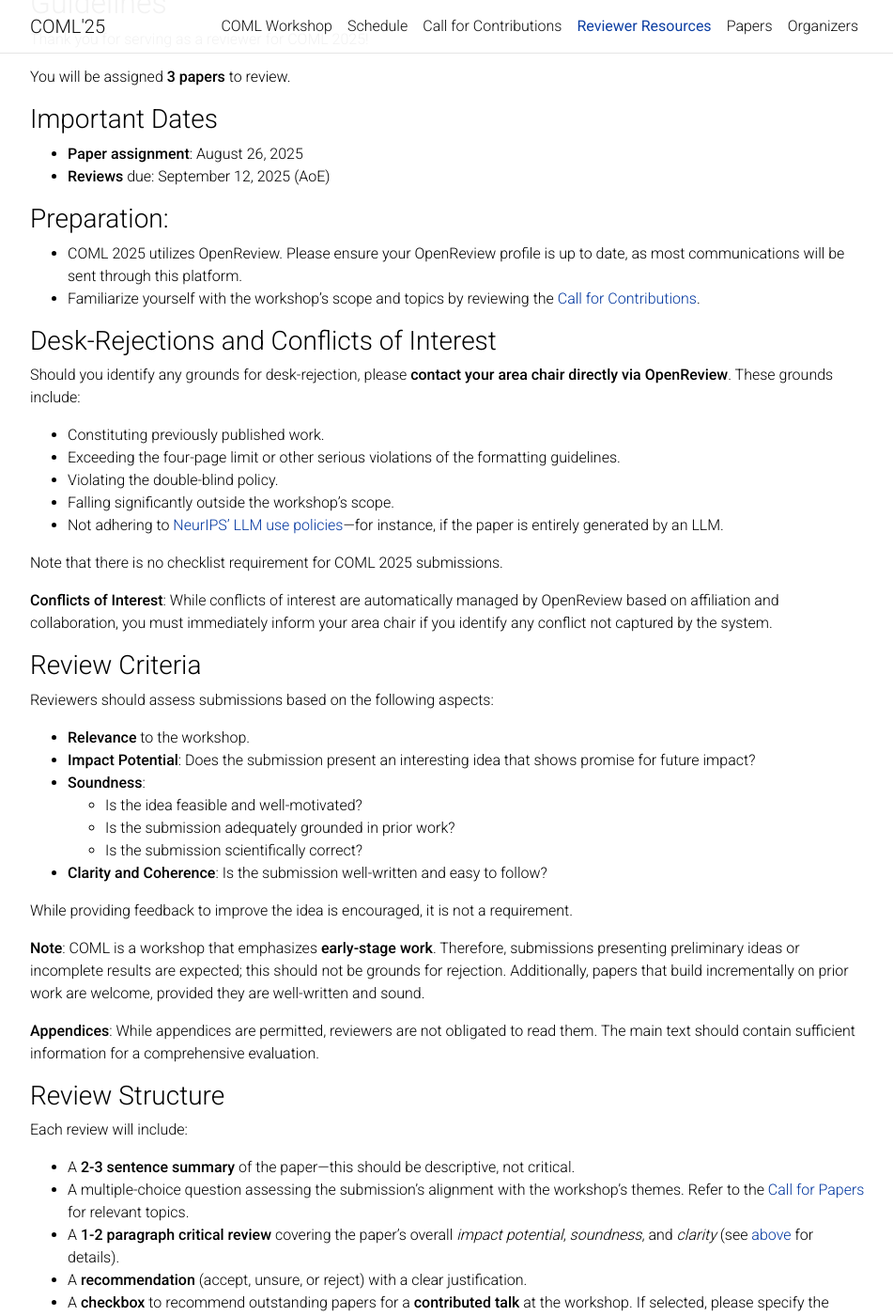
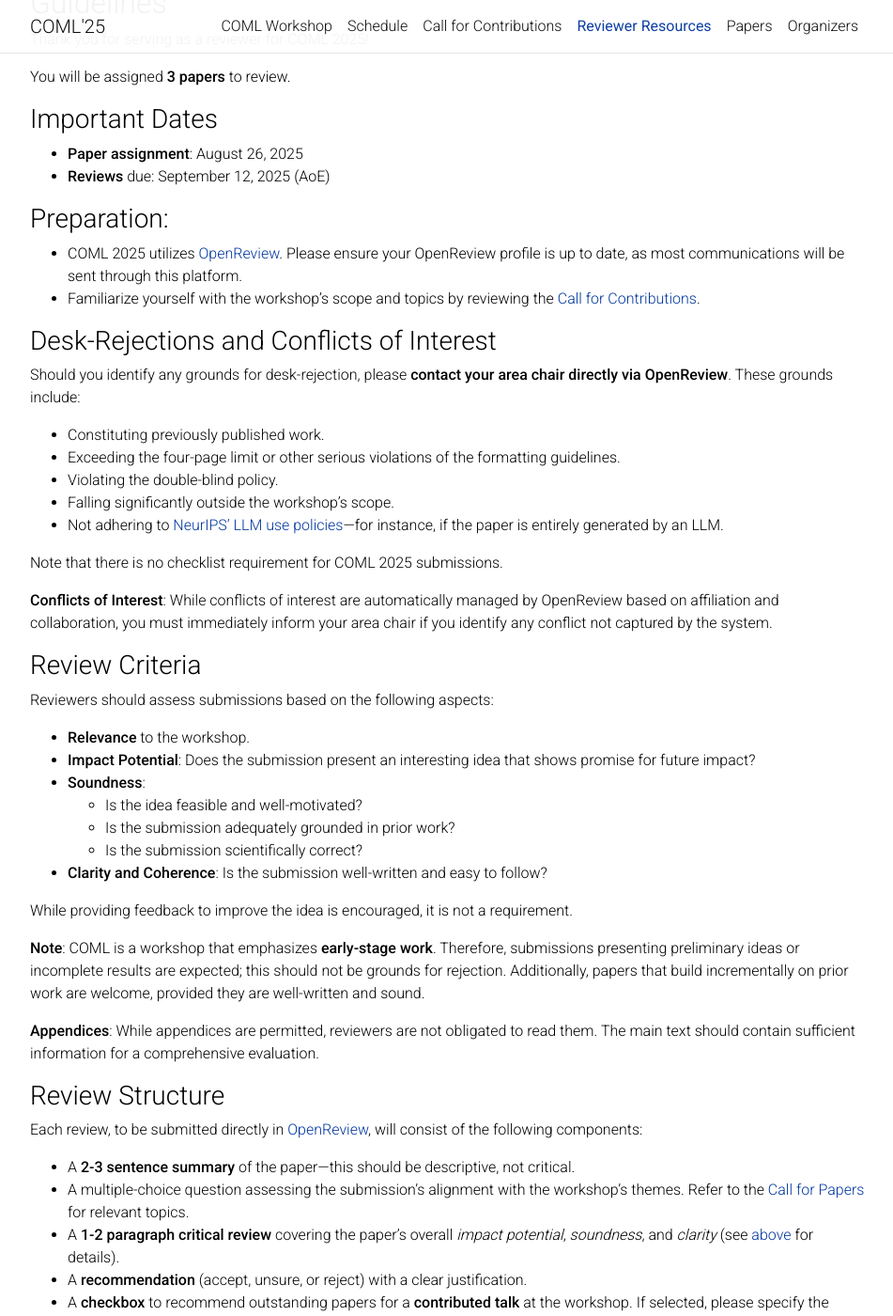
Before and after one commit to constrained-opt-ml/constrained-opt-ml.github.io, a Jekyll site: the page built from _pages/reviewers.md, in a window 1280 px wide and 1400 px high, scrolled down 328 px. Shown: the whole window at 94% size, without its empty margins (163-1114 px from the left). Built offline with Jekyll 4.4.1, drawn with Linux system fonts in a browser that asks for light colours; comment, search, counter and statistics services are not loaded; a style sheet for code colours, icons or effects is not loaded.

Commit message:
add links to OR

```diff
--- a/_pages/reviewers.md
+++ b/_pages/reviewers.md
@@ -26,7 +26,7 @@ You will be assigned **3 papers** to review.
 
 
 ### Preparation:
-* COML 2025 utilizes OpenReview. Please ensure your OpenReview profile is up to date, as most communications will be sent through this platform.
+* COML 2025 utilizes [OpenReview](openreview.net/group?id=NeurIPS.cc/2025/Workshop/COML). Please ensure your OpenReview profile is up to date, as most communications will be sent through this platform.
 * Familiarize yourself with the workshop's scope and topics by reviewing the [Call for Contributions](https://coml-workshop.github.io/submissions/).
 
 
@@ -63,7 +63,7 @@ While providing feedback to improve the idea is encouraged, it is not a requirem
 
 ### Review Structure
 
-Each review will include:
+Each review, to be submitted directly in [OpenReview](https://openreview.net/group?id=NeurIPS.cc/2025/Workshop/COML), will consist of the following components:
 
 * A **2-3 sentence summary** of the paper—this should be descriptive, not critical.
 * A multiple-choice question assessing the submission's alignment with the workshop's themes. Refer to the [Call for Papers](https://coml-workshop.github.io/call-for-papers/) for relevant topics.
```
